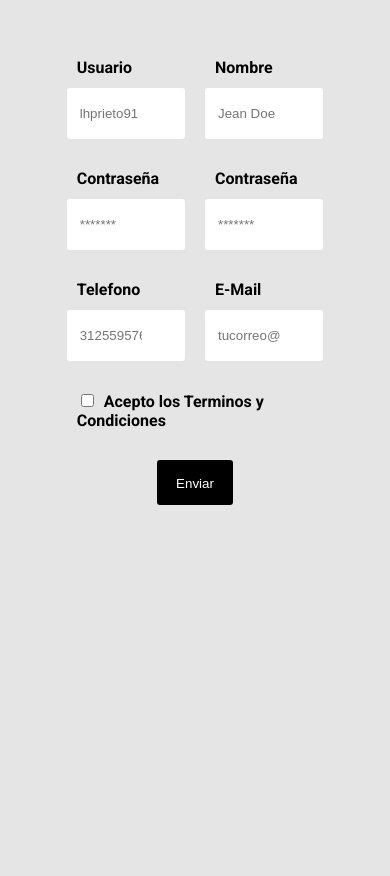
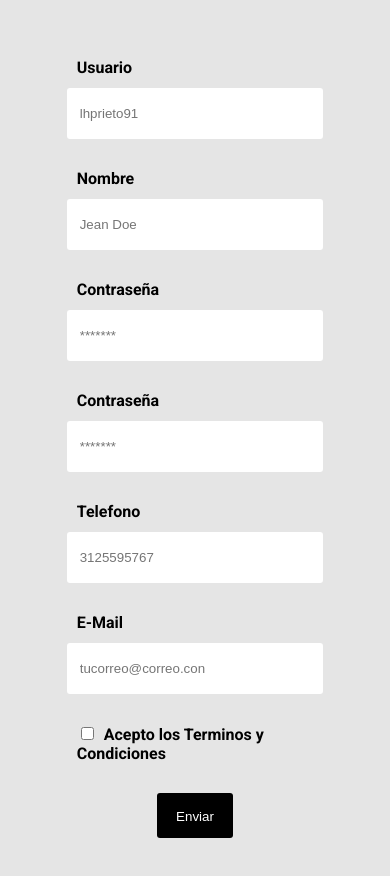
Before and after one commit to prietoLuisdW/ReactProyects, a React (Create React App) app: page / in a window 390 px wide. Shown: the top 876 px of the page. Before the commit the page ends 844 px from the top, so only its background shows below. Built offline with nearby package versions, Linux system fonts and the light colour scheme.

Commit message:
Ajust Responsive

```diff
--- a/src/Elementos/Formularios.js
+++ b/src/Elementos/Formularios.js
@@ -12,7 +12,7 @@ const Formulario = styled.form`
     display: grid;
     grid-template-columns: 1fr 1fr;
     gap: 20px;
-    @media(max-widht: 800px){
+    @media (max-width: 800px){
         grid-template-columns: 1fr;
     }
 
@@ -95,15 +95,21 @@ const IconoValidacion = styled(FontAwesomeIcon)`
 const ContenedorTerminos = styled.div`
     grid-column: span 2;
     input {
-        margin-right: 10px
+        margin-right: 10px;
+    }
+    @media (max-width: 800px){
+        grid-column: span 1;
     }
 `
 
 const ContenedorBotonCentrado = styled.div`
     display: flex;
-    flex-direction: column;
-    align-items: center;
-    grid-column: span 2;
+	flex-direction: column;
+	align-items: center;
+	grid-column: span 2;
+	@media (max-width: 800px){
+		grid-column: span 1;
+	};
 `
 
 const Boton = styled.button`
```
